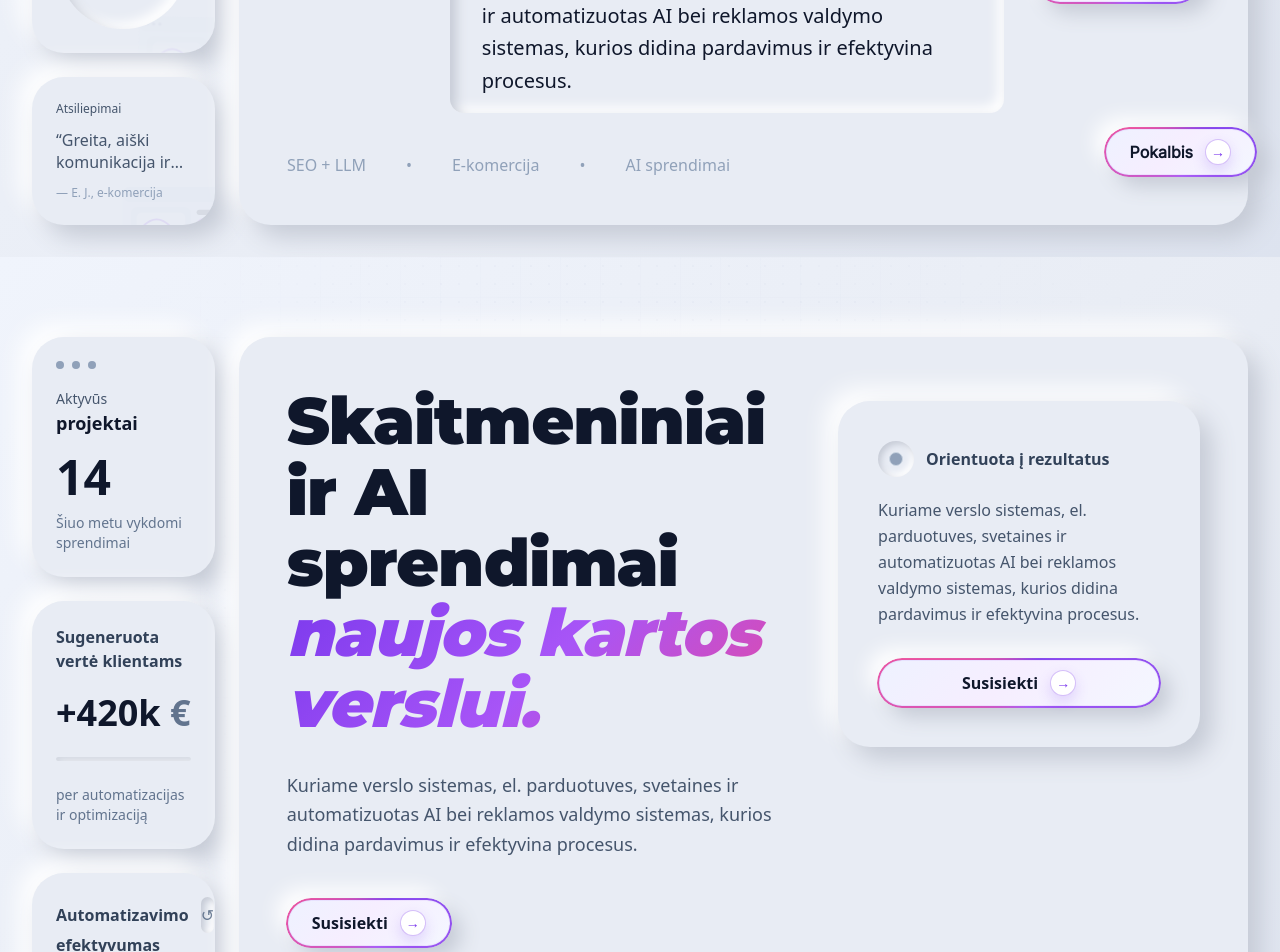
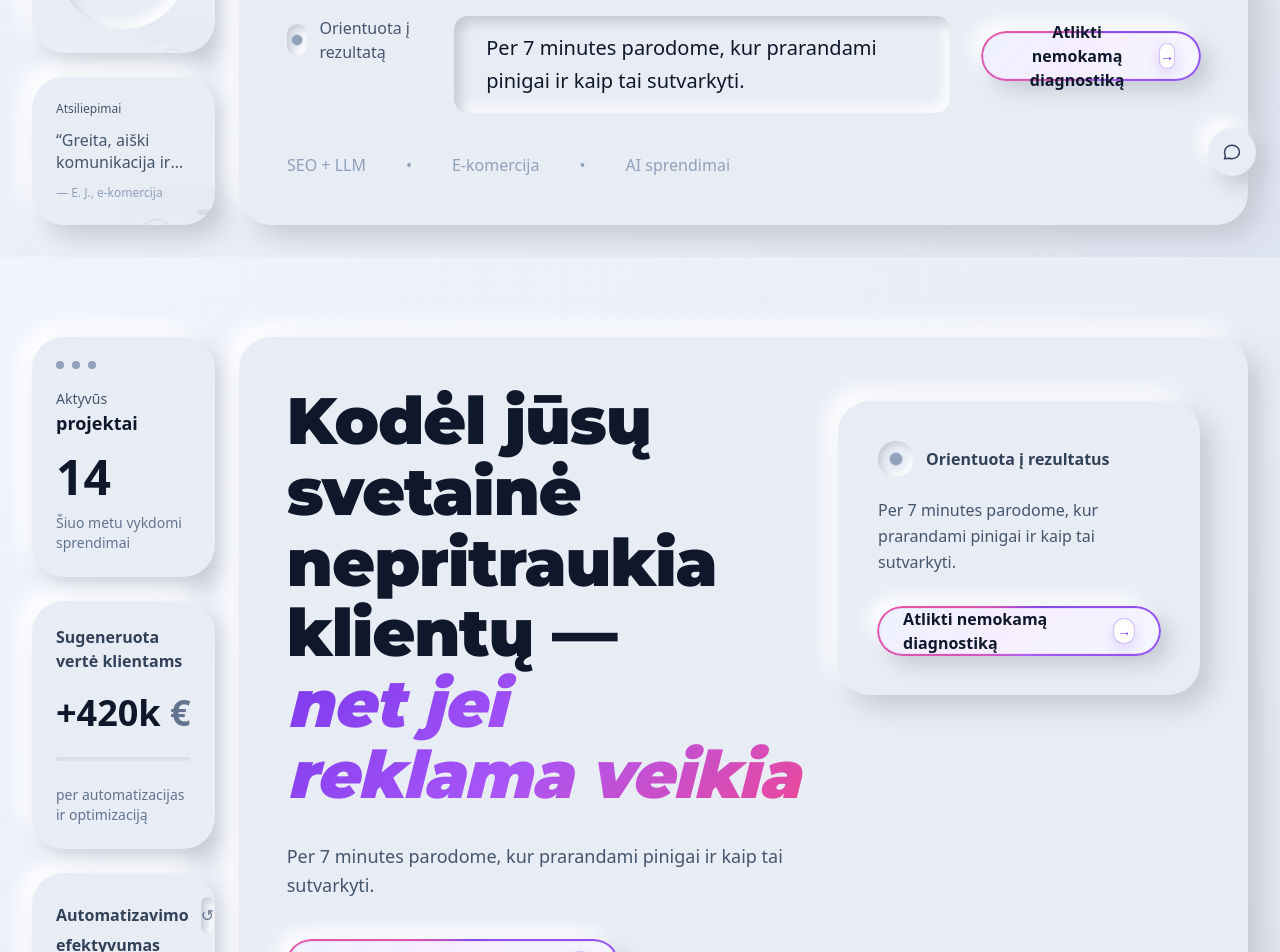
Before and after one commit to RimBin/IT-arena-3001, a Next.js app in the folder storefront/: page / in a window 1280 px wide. Shown: the part 600-1552 px from the top of the page. Built offline with nearby package versions, Linux system fonts and the light colour scheme.

Commit message:
feat: update ChatWidget button to use native button element; modify HeroSmartCity and HeroSmartCityDuplicate content for clarity and engagement

```diff
--- a/storefront/components/chat/ChatWidget.tsx
+++ b/storefront/components/chat/ChatWidget.tsx
@@ -77,17 +77,25 @@ export default function ChatWidget() {
   return (
     <div className="fixed bottom-6 right-6 z-50">
       {!open ? (
-          <Button
+          <button
             type="button"
-            variant="cta"
-            size="md"
-            className="gap-3"
             onClick={() => setOpen(true)}
             aria-label="Atidaryti pokalbį"
+            className="y-neumo-surface y-pill w-12 h-12 flex items-center justify-center shadow-[0_10px_24px_rgba(78,86,108,0.18)] text-slate-700 hover:text-slate-900 transition-colors"
           >
-            Pokalbis
-            <span aria-hidden className="y-cta-icon">→</span>
-          </Button>
+            <svg
+              aria-hidden
+              viewBox="0 0 24 24"
+              className="h-5 w-5"
+              fill="none"
+              stroke="currentColor"
+              strokeWidth="1.8"
+              strokeLinecap="round"
+              strokeLinejoin="round"
+            >
+              <path d="M21 12c0 4.418-4.03 8-9 8-1.186 0-2.317-.195-3.347-.55L3 20l1.1-3.1C3.41 15.73 3 14.4 3 12c0-4.418 4.03-8 9-8s9 3.582 9 8z" />
+            </svg>
+          </button>
       ) : (
         <div className="y-neumo-surface-lg w-[360px] overflow-hidden">
           <div className="flex items-center justify-between gap-3 px-4 py-3">
--- a/storefront/components/hero/HeroSmartCity.tsx
+++ b/storefront/components/hero/HeroSmartCity.tsx
@@ -265,9 +265,8 @@ const HeroSmartCity: FC = () => {
                       : undefined
                   }
                 >
-                  Skaitmeniniai ir AI<br />
-                  sprendimai<br />
-                  <span className="block italic y-text-grad-violet">naujos kartos verslui.</span>
+                  Kodėl jūsų svetainė nepritraukia klientų —<br />
+                  <span className="block italic y-text-grad-violet">net jei reklama veikia</span>
                 </h1>
 
                 {/* CTA Button — moved to bottom area (see below) */}
@@ -300,13 +299,13 @@ const HeroSmartCity: FC = () => {
 
                   <div className="y-neumo-inset px-8 py-4 transition-all duration-300 group cursor-default">
                     <p className="text-slate-900 text-lg md:text-xl leading-relaxed md:max-w-3xl group-hover:text-slate-700 group-hover:underline underline-offset-8 transition-colors">
-                      Kuriame verslo sistemas, el. parduotuves, svetaines ir automatizuotas AI bei reklamos valdymo sistemas, kurios didina pardavimus ir efektyvina procesus.
+                      Per 7 minutes parodome, kur prarandami pinigai ir kaip tai sutvarkyti.
                     </p>
                   </div>
 
                   <div className="md:pt-1">
                     <Button type="button" variant="cta" size="md" className="gap-3">
-                      Susisiekti
+                      Atlikti nemokamą diagnostiką
                       <span aria-hidden className="y-cta-icon">→</span>
                     </Button>
                   </div>
--- a/storefront/components/sections/HeroSmartCityDuplicate.tsx
+++ b/storefront/components/sections/HeroSmartCityDuplicate.tsx
@@ -59,16 +59,13 @@ export default function HeroSmartCityDuplicate() {
               <div className="grid grid-cols-12 gap-8 items-start flex-1">
                 <div className="col-span-12 lg:col-span-7">
                   <h2 className="heading-black text-slate-900 text-[2.1rem] sm:text-[3rem] lg:text-[4.1rem] leading-[1.08] font-extrabold font-mono tracking-[0.06em]">
-                    Skaitmeniniai ir AI
+                    Kodėl jūsų svetainė nepritraukia klientų —
                     <br />
-                    sprendimai
-                    <br />
-                    <span className="block italic y-text-grad-violet">naujos kartos verslui.</span>
+                    <span className="block italic y-text-grad-violet">net jei reklama veikia</span>
                   </h2>
 
                   <p className="text-slate-600 text-base md:text-lg leading-relaxed mt-8 max-w-2xl">
-                    Kuriame verslo sistemas, el. parduotuves, svetaines ir automatizuotas AI bei reklamos valdymo
-                    sistemas, kurios didina pardavimus ir efektyvina procesus.
+                    Per 7 minutes parodome, kur prarandami pinigai ir kaip tai sutvarkyti.
                   </p>
 
                   <div className="mt-10">
@@ -76,7 +73,7 @@ export default function HeroSmartCityDuplicate() {
                       href="/#kontaktai"
                       className={buttonClasses({ variant: "cta", size: "md", className: "gap-3" })}
                     >
-                      Susisiekti <span aria-hidden className="y-cta-icon">→</span>
+                      Atlikti nemokamą diagnostiką <span aria-hidden className="y-cta-icon">→</span>
                     </Link>
                   </div>
                 </div>
@@ -94,8 +91,7 @@ export default function HeroSmartCityDuplicate() {
                     </div>
 
                     <p className="text-slate-600 leading-relaxed mt-5">
-                      Kuriame verslo sistemas, el. parduotuves, svetaines ir automatizuotas AI bei reklamos valdymo
-                      sistemas, kurios didina pardavimus ir efektyvina procesus.
+                      Per 7 minutes parodome, kur prarandami pinigai ir kaip tai sutvarkyti.
                     </p>
 
                     <div className="mt-8">
@@ -103,7 +99,7 @@ export default function HeroSmartCityDuplicate() {
                         href="/#kontaktai"
                         className={buttonClasses({ variant: "cta", size: "md", className: "gap-3 w-full justify-center" })}
                       >
-                        Susisiekti <span aria-hidden className="y-cta-icon">→</span>
+                        Atlikti nemokamą diagnostiką <span aria-hidden className="y-cta-icon">→</span>
                       </Link>
                     </div>
                   </div>
```
